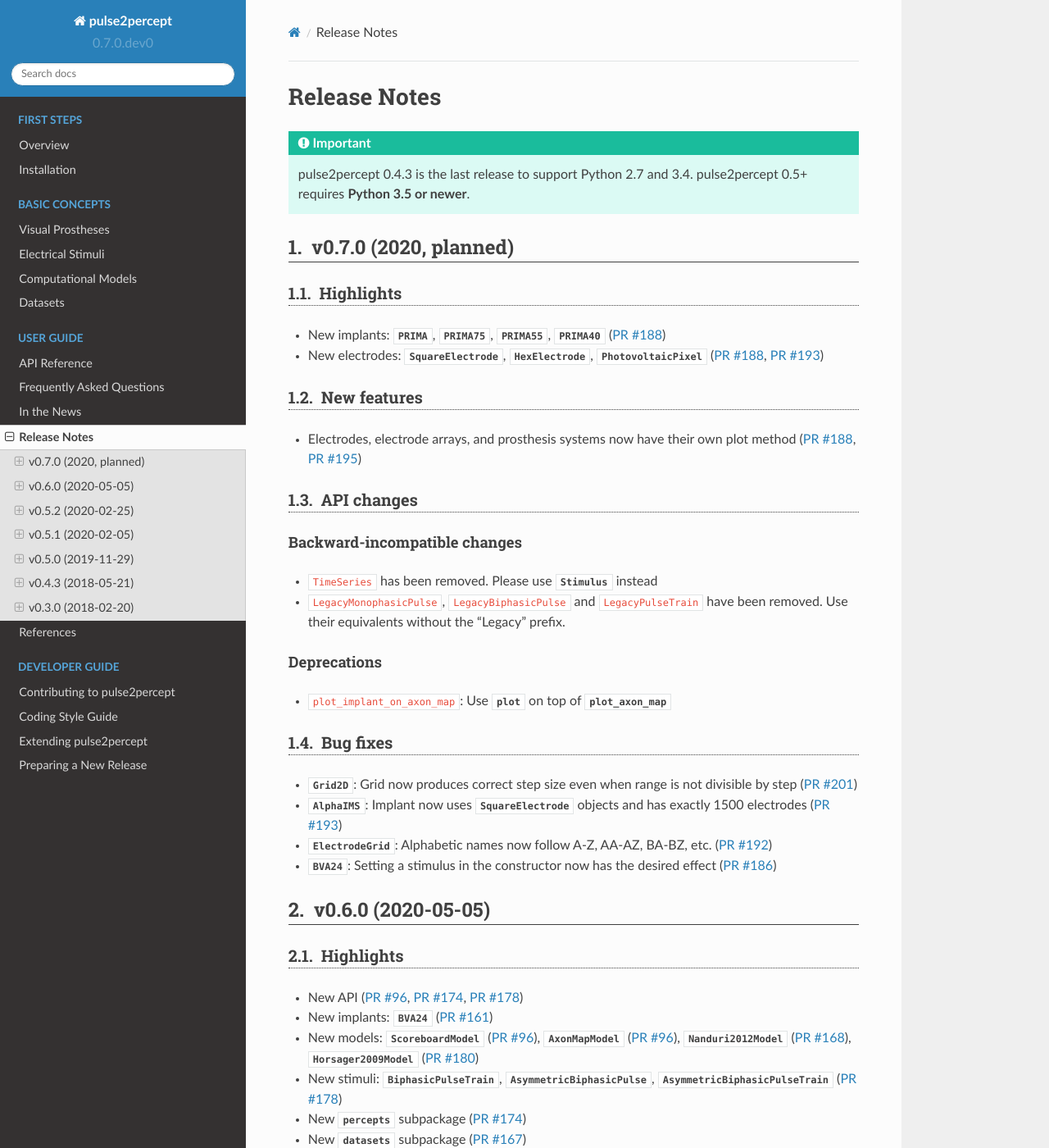
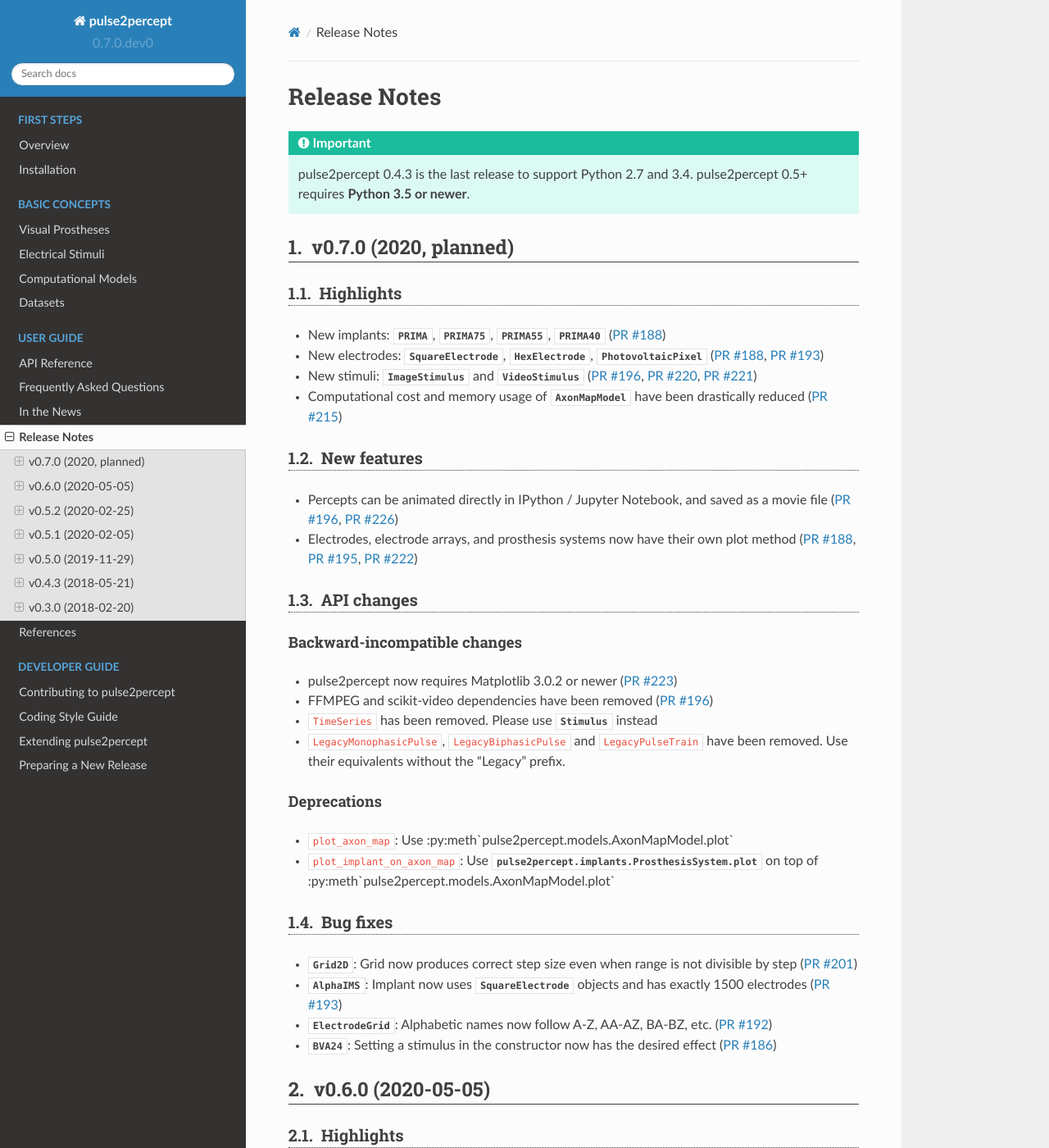
Before and after one commit to pulse2percept/pulse2percept, a Sphinx documentation site: the page built from doc/users/release_notes.rst, in a window 1280 px wide and 1400 px high. Shown: the whole window at 82% size. Built offline with Sphinx 7.4.7 and the Read the Docs theme 2.0.0, drawn with Linux system fonts in a browser that asks for light colours; pages that are not in the unit, such as notebooks, are missing from menus.

Commit message:
[DOC] Update release notes

```diff
--- a/doc/users/release_notes.rst
+++ b/doc/users/release_notes.rst
@@ -23,12 +23,20 @@
    :py:class:`~pulse2percept.implants.HexElectrode`,
    :py:class:`~pulse2percept.implants.PhotovoltaicPixel` (:pull:`188`,
    :pull:`193`)
+*  New stimuli: :py:class:`~pulse2percept.stimuli.ImageStimulus` and
+   :py:class:`~pulse2percept.stimuli.VideoStimulus` (:pull:`196`, :pull:`220`,
+   :pull:`221`)
+*  Computational cost and memory usage of
+   :py:class:`~pulse2percept.models.AxonMapModel` have been drastically reduced
+   (:pull:`215`)
 
 New features
 ~~~~~~~~~~~~
 
+*  Percepts can be animated directly in IPython / Jupyter Notebook, and saved
+   as a movie file (:pull:`196`, :pull:`226`)
 *  Electrodes, electrode arrays, and prosthesis systems now have their own
-   plot method (:pull:`188`, :pull:`195`)
+   plot method (:pull:`188`, :pull:`195`, :pull:`222`)
 
 API changes
 ~~~~~~~~~~~
@@ -36,6 +44,8 @@
 Backward-incompatible changes
 ^^^^^^^^^^^^^^^^^^^^^^^^^^^^^
 
+*  pulse2percept now requires Matplotlib 3.0.2 or newer (:pull:`223`)
+*  FFMPEG and scikit-video dependencies have been removed (:pull:`196`)
 *  ``TimeSeries`` has been removed. Please use
    :py:class:`~pulse2percept.stimuli.Stimulus` instead
 *  ``LegacyMonophasicPulse``, ``LegacyBiphasicPulse`` and ``LegacyPulseTrain``
@@ -44,9 +54,10 @@
 Deprecations
 ^^^^^^^^^^^^
 
+*  ``plot_axon_map``: Use :py:meth`pulse2percept.models.AxonMapModel.plot`
 *  ``plot_implant_on_axon_map``: Use
-   :py:meth:`~pulse2percept.implants.ProsthesisSystem.plot` on top of
-   :py:func:`~pulse2percept.viz.plot_axon_map`
+   :py:meth:`pulse2percept.implants.ProsthesisSystem.plot` on top of
+   :py:meth`pulse2percept.models.AxonMapModel.plot`
 
 Bug fixes
 ~~~~~~~~~
```
